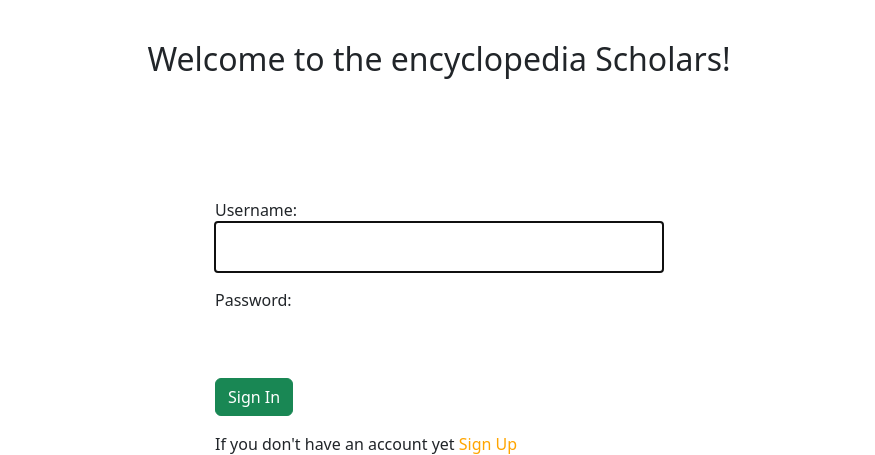
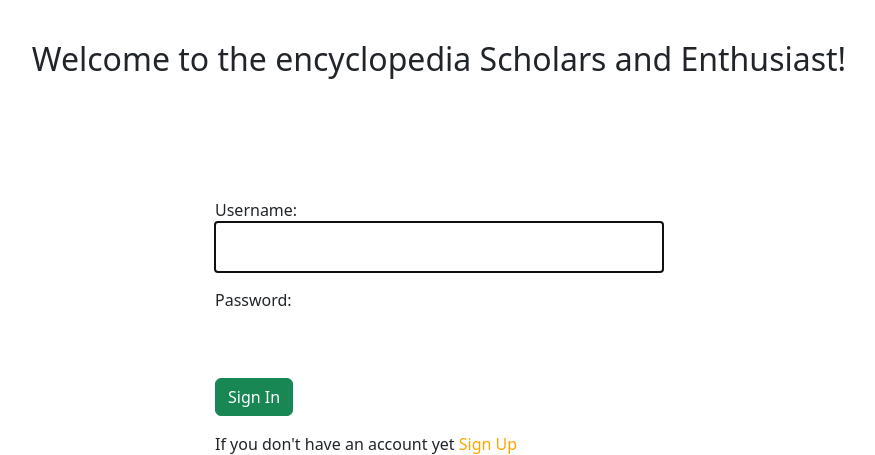
Before and after one commit to 2887ankit/DevOpsSec-WebApp, a Django app: page / in a window 1280 px wide. Shown: the part 72-527 px from the top of the page, without its empty margins (201-1076 px from the left). Run offline with Django 3.2, Linux system fonts and the light colour scheme.

Commit message:
updated signin.html

```diff
--- a/users/templates/users/signin.html
+++ b/users/templates/users/signin.html
@@ -5,7 +5,7 @@
         Go to... <a href="plants">Plants List</a></p>
         <p>Or add Plants <a href="/plants/add_plant">Add Plants</a></p>
 {% else %}
-    <h2 class="text_center">Welcome to the encyclopedia Scholars!</h2>
+    <h2 class="text_center">Welcome to the encyclopedia Scholars and Enthusiast!</h2>
     <form class=" signin-form" method="POST">
         {% csrf_token %}
         {{ form.as_p }}
```
